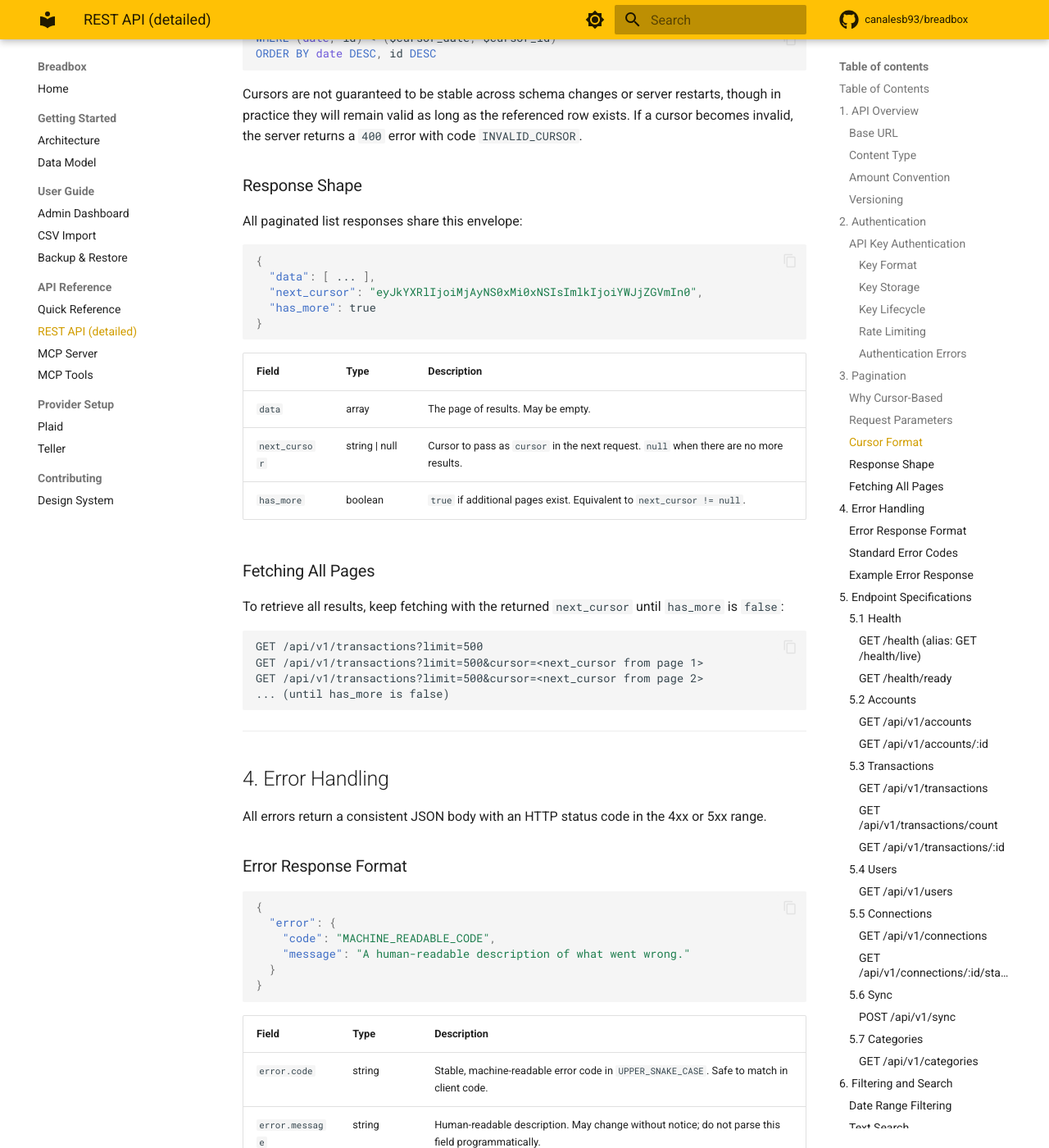
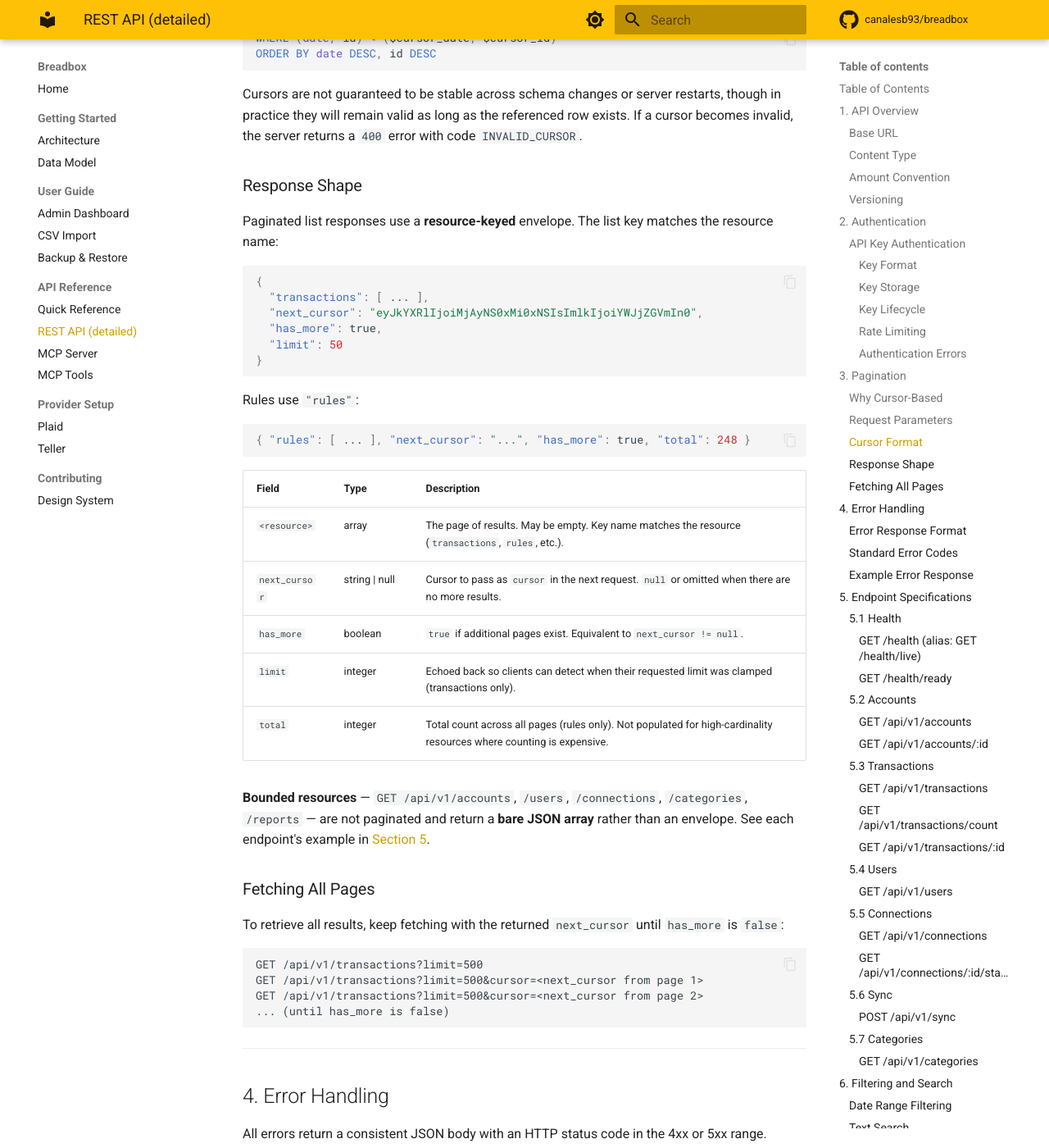
Before and after one commit to canalesb93/breadbox, an MkDocs documentation site: the page built from docs/rest-api.md, in a window 1280 px wide and 1400 px high, scrolled down 4605 px. Shown: the whole window at 82% size. Built offline with MkDocs 1.6.1 and Material for MkDocs 9.7.7, drawn with Linux system fonts in a browser that asks for light colours; comment, search, counter and statistics services are not loaded; some of the changed text lies outside the part shown.

Commit message:
docs(api): reconcile response envelopes with spec (#684)
Amend .claude/rules/api.md, docs/rest-api.md, and docs/api-reference.md to
describe the current shipping shapes as canonical rather than migrate the
handlers — lower blast radius for any alpha consumers and matches what the
MCP docs already describe. See the PR body for the full direction.

Closes #684

Co-Authored-By: Claude Opus 4.7 (1M context) <noreply@anthropic.com>

````diff
--- a/docs/rest-api.md
+++ b/docs/rest-api.md
@@ -152,21 +152,32 @@ Cursors are not guaranteed to be stable across schema changes or server restarts
 
 ### Response Shape
 
-All paginated list responses share this envelope:
-
-```json
-{
-  "data": [ ... ],
+Paginated list responses use a **resource-keyed** envelope. The list key matches the resource name:
+
+```json
+{
+  "transactions": [ ... ],
   "next_cursor": "eyJkYXRlIjoiMjAyNS0xMi0xNSIsImlkIjoiYWJjZGVmIn0",
-  "has_more": true
-}
+  "has_more": true,
+  "limit": 50
+}
+```
+
+Rules use `"rules"`:
+
+```json
+{ "rules": [ ... ], "next_cursor": "...", "has_more": true, "total": 248 }
 ```
 
 | Field | Type | Description |
 |---|---|---|
-| `data` | array | The page of results. May be empty. |
-| `next_cursor` | string \| null | Cursor to pass as `cursor` in the next request. `null` when there are no more results. |
+| `<resource>` | array | The page of results. May be empty. Key name matches the resource (`transactions`, `rules`, etc.). |
+| `next_cursor` | string \| null | Cursor to pass as `cursor` in the next request. `null` or omitted when there are no more results. |
 | `has_more` | boolean | `true` if additional pages exist. Equivalent to `next_cursor != null`. |
+| `limit` | integer | Echoed back so clients can detect when their requested limit was clamped (transactions only). |
+| `total` | integer | Total count across all pages (rules only). Not populated for high-cardinality resources where counting is expensive. |
+
+**Bounded resources** — `GET /api/v1/accounts`, `/users`, `/connections`, `/categories`, `/reports` — are not paginated and return a **bare JSON array** rather than an envelope. See each endpoint's example in [Section 5](#5-endpoint-specifications).
 
 ### Fetching All Pages
 
@@ -206,15 +217,19 @@ All errors return a consistent JSON body with an HTTP status code in the 4xx or
 | HTTP Status | Code | Description |
 |---|---|---|
 | `400 Bad Request` | `INVALID_PARAMETER` | A query parameter or request body field has an invalid value (wrong type, out of range, bad format). The `message` field identifies which parameter. |
+| `400 Bad Request` | `INVALID_BODY` | The request body is not valid JSON. |
 | `400 Bad Request` | `INVALID_CURSOR` | The provided `cursor` value is malformed or no longer valid. |
+| `400 Bad Request` | `VALIDATION_ERROR` | A required field is missing, empty, or fails semantic validation (e.g., unknown category slug, missing rule name). The `message` field describes the issue. |
 | `401 Unauthorized` | `MISSING_API_KEY` | `X-API-Key` header was not provided. |
 | `401 Unauthorized` | `INVALID_API_KEY` | The provided key is malformed or does not match any active key. |
 | `401 Unauthorized` | `REVOKED_API_KEY` | The key exists but has been revoked. |
+| `403 Forbidden` | `INSUFFICIENT_SCOPE` | Read-only API key attempted a write endpoint. |
 | `404 Not Found` | `NOT_FOUND` | The requested resource does not exist. |
 | `409 Conflict` | `SYNC_IN_PROGRESS` | A sync is already running for the requested connection. |
-| `422 Unprocessable Entity` | `VALIDATION_ERROR` | The request body failed validation. The `message` field describes the issue. |
 | `500 Internal Server Error` | `INTERNAL_ERROR` | An unexpected server-side error. Check server logs. |
 | `503 Service Unavailable` | `DATABASE_UNAVAILABLE` | The database connection is not healthy. |
+
+> **Note:** Validation failures on the public `/api/v1/*` API return `400`, not `422`. Admin form submissions under `/admin/api/*` return `422` for form-validation failures (classic browser-form convention) — see [Section 8](#8-admin-api).
 
 ### Example Error Response
 
@@ -307,48 +322,46 @@ This endpoint returns **all accounts** without pagination — the total number o
 
 **Response — 200 OK**
 
-```json
-{
-  "data": [
-    {
-      "id": "a1b2c3d4-e5f6-7890-abcd-ef1234567890",
-      "connection_id": "c9d8e7f6-a5b4-3210-fedc-ba0987654321",
-      "user_id": "u1a2b3c4-d5e6-f789-0abc-def123456789",
-      "name": "Platinum Checking",
-      "official_name": "Chase Total Checking®",
-      "type": "depository",
-      "subtype": "checking",
-      "mask": "4821",
-      "iso_currency_code": "USD",
-      "balance_current": 3241.87,
-      "balance_available": 3191.87,
-      "balance_limit": null,
-      "institution_name": "Chase",
-      "created_at": "2025-11-01T09:00:00Z",
-      "updated_at": "2026-02-28T14:30:00Z"
-    },
-    {
-      "id": "b2c3d4e5-f6a7-8901-bcde-f12345678901",
-      "connection_id": "c9d8e7f6-a5b4-3210-fedc-ba0987654321",
-      "user_id": "u1a2b3c4-d5e6-f789-0abc-def123456789",
-      "name": "Sapphire Reserve",
-      "official_name": "Chase Sapphire Reserve®",
-      "type": "credit",
-      "subtype": "credit card",
-      "mask": "7743",
-      "iso_currency_code": "USD",
-      "balance_current": 1842.50,
-      "balance_available": 18157.50,
-      "balance_limit": 20000.00,
-      "institution_name": "Chase",
-      "created_at": "2025-11-01T09:00:00Z",
-      "updated_at": "2026-02-28T14:30:00Z"
-    }
-  ]
-}
-```
-
-The response is not wrapped in a pagination envelope because this endpoint does not paginate.
+Returns a bare JSON array — this endpoint does not paginate.
+
+```json
+[
+  {
+    "id": "a1b2c3d4-e5f6-7890-abcd-ef1234567890",
+    "connection_id": "c9d8e7f6-a5b4-3210-fedc-ba0987654321",
+    "user_id": "u1a2b3c4-d5e6-f789-0abc-def123456789",
+    "name": "Platinum Checking",
+    "official_name": "Chase Total Checking®",
+    "type": "depository",
+    "subtype": "checking",
+    "mask": "4821",
+    "iso_currency_code": "USD",
+    "balance_current": 3241.87,
+    "balance_available": 3191.87,
+    "balance_limit": null,
+    "institution_name": "Chase",
+    "created_at": "2025-11-01T09:00:00Z",
+    "updated_at": "2026-02-28T14:30:00Z"
+  },
+  {
+    "id": "b2c3d4e5-f6a7-8901-bcde-f12345678901",
+    "connection_id": "c9d8e7f6-a5b4-3210-fedc-ba0987654321",
+    "user_id": "u1a2b3c4-d5e6-f789-0abc-def123456789",
+    "name": "Sapphire Reserve",
+    "official_name": "Chase Sapphire Reserve®",
+    "type": "credit",
+    "subtype": "credit card",
+    "mask": "7743",
+    "iso_currency_code": "USD",
+    "balance_current": 1842.50,
+    "balance_available": 18157.50,
+    "balance_limit": 20000.00,
+    "institution_name": "Chase",
+    "created_at": "2025-11-01T09:00:00Z",
+    "updated_at": "2026-02-28T14:30:00Z"
+  }
+]
+```
 
 **Error Cases**
 
@@ -449,7 +462,7 @@ All filters are combined with `AND` logic. See [Section 6](#6-filtering-and-sear
 
 ```json
 {
-  "data": [
+  "transactions": [
     {
       "id": "t1a2b3c4-d5e6-f789-0abc-def123456789",
       "account_id": "a1b2c3d4-e5f6-7890-abcd-ef1234567890",
@@ -515,7 +528,8 @@ All filters are combined with `AND` logic. See [Section 6](#6-filtering-and-sear
     }
   ],
   "next_cursor": "eyJkYXRlIjoiMjAyNi0wMi0yNSIsImlkIjoidDNjNGQ1ZTYtZjdhOC05MDFiLWNkZWYtMTIzNDU2Nzg5MDEyIn0",
-  "has_more": true
+  "has_more": true,
+  "limit": 50
 }
 ```
 
@@ -661,28 +675,26 @@ None.
 
 **Response — 200 OK**
 
-```json
-{
-  "data": [
-    {
-      "id": "u1a2b3c4-d5e6-f789-0abc-def123456789",
-      "name": "Alex Canales",
-      "email": "alex@example.com",
-      "created_at": "2025-11-01T09:00:00Z",
-      "updated_at": "2025-11-01T09:00:00Z"
-    },
-    {
-      "id": "u2b3c4d5-e6f7-890a-bcde-f12345678901",
-      "name": "Jordan Canales",
-      "email": null,
-      "created_at": "2025-11-15T12:00:00Z",
-      "updated_at": "2025-11-15T12:00:00Z"
-    }
-  ]
-}
-```
-
-The response is not wrapped in a pagination envelope.
+Returns a bare JSON array — this endpoint does not paginate.
+
+```json
+[
+  {
+    "id": "u1a2b3c4-d5e6-f789-0abc-def123456789",
+    "name": "Alex Canales",
+    "email": "alex@example.com",
+    "created_at": "2025-11-01T09:00:00Z",
+    "updated_at": "2025-11-01T09:00:00Z"
+  },
+  {
+    "id": "u2b3c4d5-e6f7-890a-bcde-f12345678901",
+    "name": "Jordan Canales",
+    "email": null,
+    "created_at": "2025-11-15T12:00:00Z",
+    "updated_at": "2025-11-15T12:00:00Z"
+  }
+]
+```
 
 **Error Cases**
 
@@ -709,41 +721,41 @@ Returns a list of all bank connections (Plaid Items), including their current st
 
 **Response — 200 OK**
 
-```json
-{
-  "data": [
-    {
-      "id": "c9d8e7f6-a5b4-3210-fedc-ba0987654321",
-      "institution_id": "ins_3",
-      "institution_name": "Chase",
-      "provider": "plaid",
-      "status": "active",
-      "error_code": null,
-      "error_message": null,
-      "last_synced_at": "2026-02-28T14:30:00Z",
-      "last_attempted_sync_at": "2026-02-28T14:30:00Z",
-      "user_id": "u1a2b3c4-d5e6-f789-0abc-def123456789",
-      "user_name": "Alex Canales",
-      "created_at": "2025-11-01T09:00:00Z",
-      "updated_at": "2026-02-28T14:30:00Z"
-    },
-    {
-      "id": "d8e9f0a1-b2c3-4567-efab-cd9012345678",
-      "institution_id": "ins_11",
-      "institution_name": "Bank of America",
-      "provider": "plaid",
-      "status": "error",
-      "error_code": "ITEM_LOGIN_REQUIRED",
-      "error_message": "the login details of this item have changed",
-      "last_synced_at": "2026-01-15T08:00:00Z",
-      "last_attempted_sync_at": "2026-02-28T14:31:00Z",
-      "user_id": "u2b3c4d5-e6f7-890a-bcde-f12345678901",
-      "user_name": "Jordan Canales",
-      "created_at": "2025-12-01T11:00:00Z",
-      "updated_at": "2026-02-28T14:31:00Z"
-    }
-  ]
-}
+Returns a bare JSON array — this endpoint does not paginate.
+
+```json
+[
+  {
+    "id": "c9d8e7f6-a5b4-3210-fedc-ba0987654321",
+    "institution_id": "ins_3",
+    "institution_name": "Chase",
+    "provider": "plaid",
+    "status": "active",
+    "error_code": null,
+    "error_message": null,
+    "last_synced_at": "2026-02-28T14:30:00Z",
+    "last_attempted_sync_at": "2026-02-28T14:30:00Z",
+    "user_id": "u1a2b3c4-d5e6-f789-0abc-def123456789",
+    "user_name": "Alex Canales",
+    "created_at": "2025-11-01T09:00:00Z",
+    "updated_at": "2026-02-28T14:30:00Z"
+  },
+  {
+    "id": "d8e9f0a1-b2c3-4567-efab-cd9012345678",
+    "institution_id": "ins_11",
+    "institution_name": "Bank of America",
+    "provider": "plaid",
+    "status": "error",
+    "error_code": "ITEM_LOGIN_REQUIRED",
+    "error_message": "the login details of this item have changed",
+    "last_synced_at": "2026-01-15T08:00:00Z",
+    "last_attempted_sync_at": "2026-02-28T14:31:00Z",
+    "user_id": "u2b3c4d5-e6f7-890a-bcde-f12345678901",
+    "user_name": "Jordan Canales",
+    "created_at": "2025-12-01T11:00:00Z",
+    "updated_at": "2026-02-28T14:31:00Z"
+  }
+]
 ```
 
 **Connection Status Values**
@@ -924,23 +936,23 @@ No parameters.
 
 **Response — 200 OK**
 
-```json
-{
-  "data": [
-    {
-      "primary": "FOOD_AND_DRINK",
-      "detailed": "FOOD_AND_DRINK_GROCERIES"
-    },
-    {
-      "primary": "FOOD_AND_DRINK",
-      "detailed": "FOOD_AND_DRINK_RESTAURANTS"
-    },
-    {
-      "primary": "TRANSPORTATION",
-      "detailed": "TRANSPORTATION_GAS"
-    }
-  ]
-}
+Returns a bare JSON array — this endpoint does not paginate.
+
+```json
+[
+  {
+    "primary": "FOOD_AND_DRINK",
+    "detailed": "FOOD_AND_DRINK_GROCERIES"
+  },
+  {
+    "primary": "FOOD_AND_DRINK",
+    "detailed": "FOOD_AND_DRINK_RESTAURANTS"
+  },
+  {
+    "primary": "TRANSPORTATION",
+    "detailed": "TRANSPORTATION_GAS"
+  }
+]
 ```
 
 | Field | Type | Description |
````
Also changed, not shown: .claude/rules/api.md (+23 -7 lines), docs/api-reference.md (+41 -14 lines).
